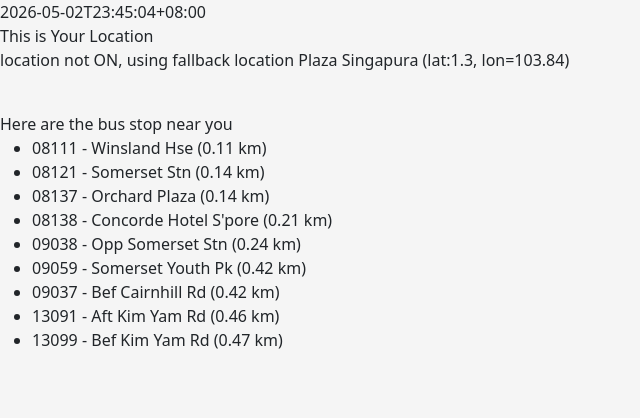
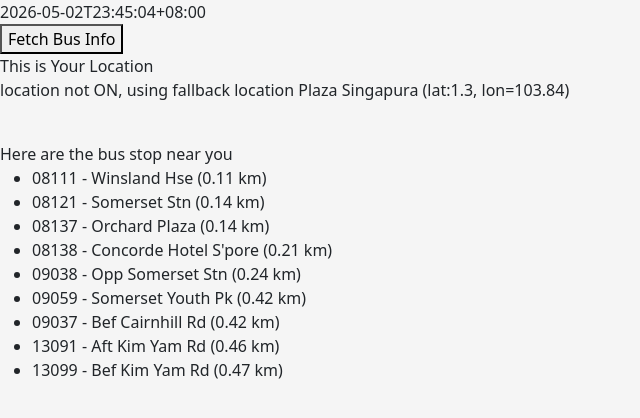
Before and after one commit to lklim050/Bus-Kun-API, a React (Vite) app in the folder bus-kun_API/: page / in a window 1280 px wide. Shown: the top 418 px of the page, without its empty margins (0-640 px from the left). Built offline with nearby package versions, Linux system fonts and the light colour scheme.

Commit message:
add re-fletch to bus query
add re-fletch to get data from datalta onclick
last commit: added data folder with static json data file containing bus service, bus stop information

```diff
--- a/bus-kun_API/src/components/TestAPI.jsx
+++ b/bus-kun_API/src/components/TestAPI.jsx
@@ -175,6 +175,8 @@
     <div>
       {nowSGTime()}
       <br />
+      <button onClick={() => busStopQuery.refetch()}>Fetch Bus Info</button>
+      <br />
       {`This is Your Location`}
       <br />
       {locationQuery.isSuccess && locationQuery.data ? (
@@ -215,7 +217,7 @@
       {busStopQuery.isLoading && <h3>Loading...</h3>}
       {busStopQuery.isError && <h3>{busStopQuery.error?.message}</h3>}
       <br />
-      {busStopQuery.isSuccess &&
+      {(busStopQuery.isSuccess || busStopQuery.data) &&
         (busData.length > 0 ? (
           <ul>
             {busData.map((item, index) => {
```
